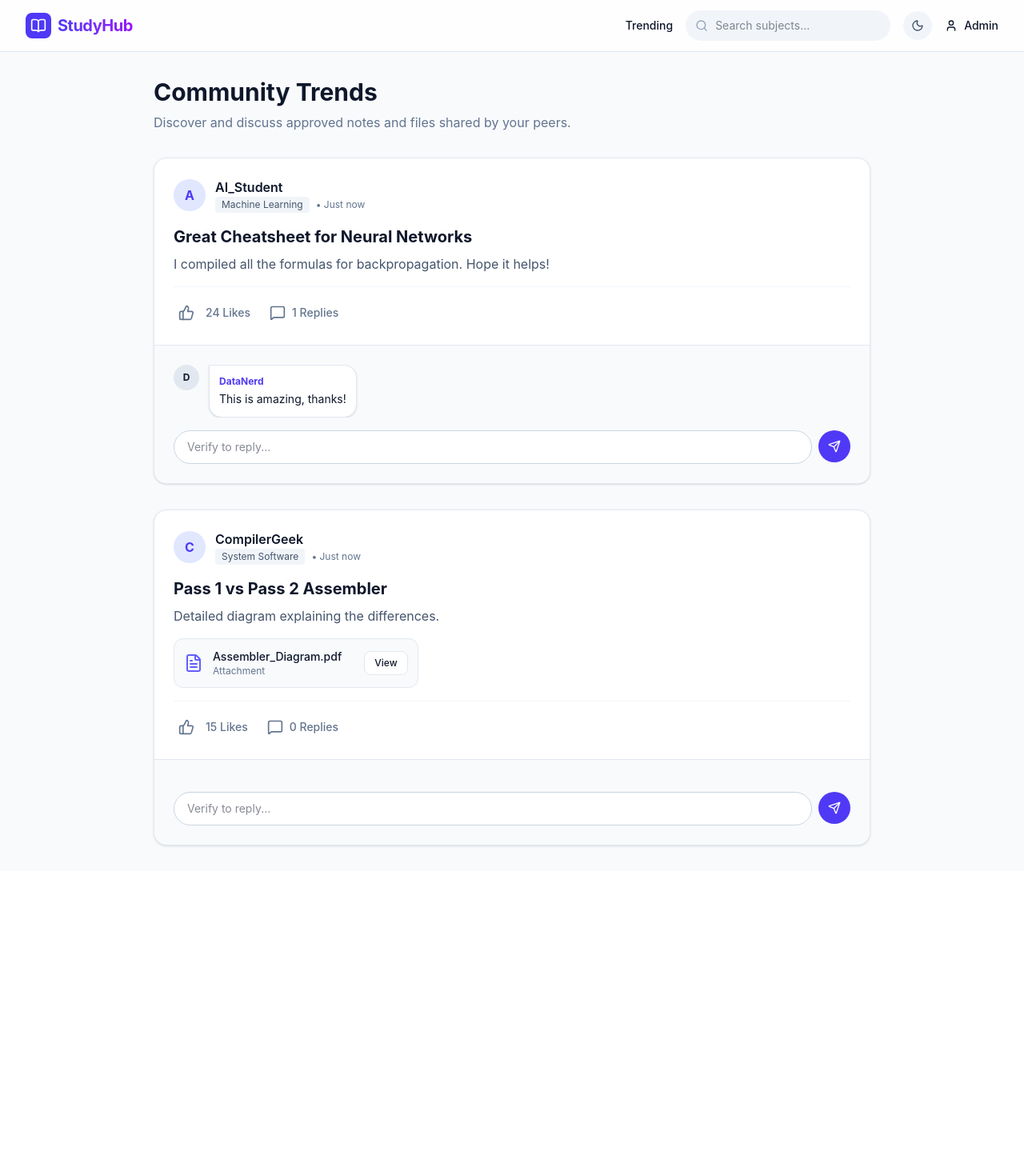
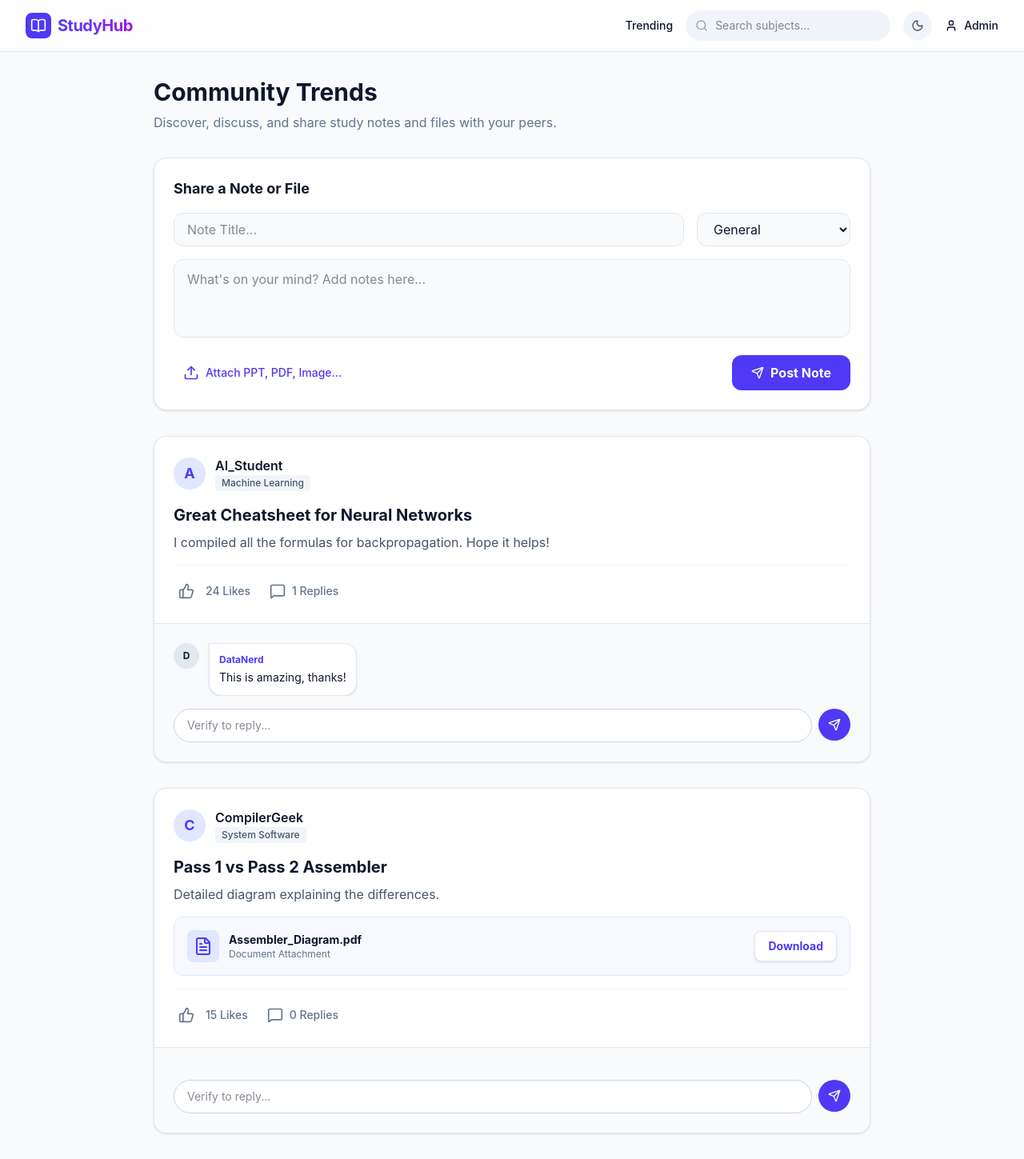
Before and after one commit to albertlivingstan/gcp, a React (Vite) app: page /trends in a window 1280 px wide. Shown: the whole page at 80% size. Before the commit the page ends 1089 px from the top, so only its background shows below. Built offline with nearby package versions, Linux system fonts and the light colour scheme.

Commit message:
Implement localforage for large file uploads in TrendsPage

```diff
--- a/package.json
+++ b/package.json
@@ -12,6 +12,7 @@
   "dependencies": {
     "@tailwindcss/vite": "^4.2.4",
     "firebase": "^12.12.1",
+    "localforage": "^1.10.0",
     "lucide-react": "^1.11.0",
     "react": "^19.2.5",
     "react-dom": "^19.2.5",
--- a/src/pages/TrendsPage.jsx
+++ b/src/pages/TrendsPage.jsx
@@ -1,5 +1,7 @@
 import React, { useState, useEffect } from 'react';
-import { MessageSquare, ThumbsUp, Send, User, Upload, FileText } from 'lucide-react';
+import { MessageSquare, ThumbsUp, Send, User, Upload, FileText, CheckCircle } from 'lucide-react';
+import localforage from 'localforage';
+import { subjects } from '../data/mockData';
 
 export default function TrendsPage() {
   const [approvedNotes, setApprovedNotes] = useState([]);
@@ -7,20 +9,24 @@ export default function TrendsPage() {
   const [showVerifyModal, setShowVerifyModal] = useState(false);
   const [verifyForm, setVerifyForm] = useState({ name: '', email: '' });
   const [chatInputs, setChatInputs] = useState({});
+  const [showToast, setShowToast] = useState('');
+
+  // New Post Form State
+  const [newPost, setNewPost] = useState({ title: '', content: '', subject: 'General', file: null, fileName: '' });
 
   useEffect(() => {
-    // Load from local storage to mock a backend
-    const savedNotes = JSON.parse(localStorage.getItem('approvedNotes') || '[]');
+    const loadData = async () => {
+      try {
+        const savedNotes = await localforage.getItem('approvedNotes');
         const savedProfile = JSON.parse(localStorage.getItem('studyHubProfile') || 'null');
 
-    // Add some mock approved notes if empty
-    if (savedNotes.length === 0) {
+        if (!savedNotes || savedNotes.length === 0) {
           const mockNotes = [
             { id: 101, subject: 'Machine Learning', title: 'Great Cheatsheet for Neural Networks', content: 'I compiled all the formulas for backpropagation. Hope it helps!', author: 'AI_Student', likes: 24, comments: [{ author: 'DataNerd', text: 'This is amazing, thanks!' }] },
-        { id: 102, subject: 'System Software', title: 'Pass 1 vs Pass 2 Assembler', content: 'Detailed diagram explaining the differences.', author: 'CompilerGeek', file: 'Assembler_Diagram.pdf', likes: 15, comments: [] }
+            { id: 102, subject: 'System Software', title: 'Pass 1 vs Pass 2 Assembler', content: 'Detailed diagram explaining the differences.', author: 'CompilerGeek', fileName: 'Assembler_Diagram.pdf', likes: 15, comments: [] }
           ];
           setApprovedNotes(mockNotes);
-      localStorage.setItem('approvedNotes', JSON.stringify(mockNotes));
+          await localforage.setItem('approvedNotes', mockNotes);
         } else {
           setApprovedNotes(savedNotes);
         }
@@ -28,7 +34,17 @@ export default function TrendsPage() {
         if (savedProfile) {
           setUserProfile(savedProfile);
         }
+      } catch (err) {
+        console.error("Error loading data", err);
+      }
+    };
+    loadData();
   }, []);
+
+  const triggerToast = (msg) => {
+    setShowToast(msg);
+    setTimeout(() => setShowToast(''), 3000);
+  };
 
   const handleVerifySubmit = (e) => {
     e.preventDefault();
@@ -38,9 +54,49 @@ export default function TrendsPage() {
     setUserProfile(profile);
     localStorage.setItem('studyHubProfile', JSON.stringify(profile));
     setShowVerifyModal(false);
+    triggerToast('Successfully verified!');
   };
 
-  const handleChatSubmit = (e, noteId) => {
+  const handleFileChange = (e) => {
+    const file = e.target.files[0];
+    if (file) {
+      const reader = new FileReader();
+      reader.onloadend = () => {
+        setNewPost({ ...newPost, file: reader.result, fileName: file.name });
+      };
+      reader.readAsDataURL(file);
+    }
+  };
+
+  const handlePostSubmit = async (e) => {
+    e.preventDefault();
+    if (!userProfile) {
+      setShowVerifyModal(true);
+      return;
+    }
+    if (!newPost.title || !newPost.content) return;
+
+    const post = {
+      id: Date.now(),
+      subject: newPost.subject,
+      title: newPost.title,
+      content: newPost.content,
+      author: userProfile.name,
+      fileName: newPost.fileName,
+      fileData: newPost.file,
+      likes: 0,
+      comments: []
+    };
+
+    const updatedNotes = [post, ...approvedNotes];
+    setApprovedNotes(updatedNotes);
+    await localforage.setItem('approvedNotes', updatedNotes);
+
+    setNewPost({ title: '', content: '', subject: 'General', file: null, fileName: '' });
+    triggerToast('Note successfully posted!');
+  };
+
+  const handleChatSubmit = async (e, noteId) => {
     e.preventDefault();
     if (!userProfile) {
       setShowVerifyModal(true);
@@ -61,11 +117,11 @@ export default function TrendsPage() {
     });
 
     setApprovedNotes(newNotes);
-    localStorage.setItem('approvedNotes', JSON.stringify(newNotes));
+    await localforage.setItem('approvedNotes', newNotes);
     setChatInputs({ ...chatInputs, [noteId]: '' });
   };
 
-  const handleLike = (noteId) => {
+  const handleLike = async (noteId) => {
     const newNotes = approvedNotes.map(note => {
       if (note.id === noteId) {
         return { ...note, likes: (note.likes || 0) + 1 };
@@ -73,11 +129,31 @@ export default function TrendsPage() {
       return note;
     });
     setApprovedNotes(newNotes);
-    localStorage.setItem('approvedNotes', JSON.stringify(newNotes));
+    await localforage.setItem('approvedNotes', newNotes);
+  };
+
+  const handleDownload = (fileData, fileName) => {
+    if (!fileData) {
+      triggerToast('No file data available.');
+      return;
+    }
+    const link = document.createElement('a');
+    link.href = fileData;
+    link.download = fileName || 'download';
+    document.body.appendChild(link);
+    link.click();
+    document.body.removeChild(link);
   };
 
   return (
     <div className="max-w-4xl mx-auto space-y-8 animate-in fade-in duration-500 relative">
+
+      {showToast && (
+        <div className="fixed bottom-4 right-4 bg-green-600 text-white px-6 py-3 rounded-lg shadow-lg flex items-center gap-2 z-50 animate-in slide-in-from-bottom-5">
+          <CheckCircle className="w-5 h-5" />
+          <span className="font-medium">{showToast}</span>
+        </div>
+      )}
 
       {/* Verification Modal */}
       {showVerifyModal && (
@@ -85,7 +161,7 @@ export default function TrendsPage() {
           <div className="bg-white dark:bg-slate-800 rounded-2xl shadow-xl w-full max-w-md overflow-hidden animate-in zoom-in-95 duration-200">
             <div className="p-6">
               <h2 className="text-2xl font-bold mb-2">Join the Discussion</h2>
-              <p className="text-slate-500 dark:text-slate-400 text-sm mb-6">Please verify your identity to chat with the community.</p>
+              <p className="text-slate-500 dark:text-slate-400 text-sm mb-6">Please verify your identity to chat and upload notes.</p>
 
               <form onSubmit={handleVerifySubmit} className="space-y-4">
                 <div>
@@ -122,9 +198,57 @@ export default function TrendsPage() {
 
       <div>
         <h1 className="text-3xl font-bold text-slate-900 dark:text-white">Community Trends</h1>
-        <p className="text-slate-500 dark:text-slate-400 mt-2">Discover and discuss approved notes and files shared by your peers.</p>
+        <p className="text-slate-500 dark:text-slate-400 mt-2">Discover, discuss, and share study notes and files with your peers.</p>
       </div>
 
+      {/* New Post Form */}
+      <div className="bg-white dark:bg-slate-800 p-6 rounded-2xl shadow-sm border border-slate-200 dark:border-slate-700">
+        <h2 className="text-lg font-bold mb-4">Share a Note or File</h2>
+        <form onSubmit={handlePostSubmit} className="space-y-4">
+          <div className="flex gap-4">
+            <input
+              type="text"
+              placeholder="Note Title..."
+              value={newPost.title}
+              onChange={(e) => setNewPost({...newPost, title: e.target.value})}
+              className="flex-1 px-4 py-2 rounded-xl border border-slate-200 dark:border-slate-600 bg-slate-50 dark:bg-slate-900 focus:ring-2 focus:ring-indigo-500 outline-none"
+            />
+            <select
+              value={newPost.subject}
+              onChange={(e) => setNewPost({...newPost, subject: e.target.value})}
+              className="w-48 px-4 py-2 rounded-xl border border-slate-200 dark:border-slate-600 bg-slate-50 dark:bg-slate-900 focus:ring-2 focus:ring-indigo-500 outline-none"
+            >
+              <option value="General">General</option>
+              {subjects.map(s => <option key={s.id} value={s.title}>{s.title}</option>)}
+            </select>
+          </div>
+          <textarea
+            placeholder="What's on your mind? Add notes here..."
+            value={newPost.content}
+            onChange={(e) => setNewPost({...newPost, content: e.target.value})}
+            rows="3"
+            className="w-full px-4 py-3 rounded-xl border border-slate-200 dark:border-slate-600 bg-slate-50 dark:bg-slate-900 focus:ring-2 focus:ring-indigo-500 outline-none resize-none"
+          ></textarea>
+
+          <div className="flex items-center justify-between">
+            <div className="flex items-center gap-3">
+              <label className="flex items-center gap-2 text-sm text-indigo-600 dark:text-indigo-400 cursor-pointer hover:bg-indigo-50 dark:hover:bg-indigo-900/30 px-3 py-2 rounded-lg transition-colors font-medium">
+                <Upload className="w-5 h-5" />
+                <span>{newPost.fileName ? newPost.fileName : "Attach PPT, PDF, Image..."}</span>
+                <input type="file" onChange={handleFileChange} className="hidden" accept=".pdf,.doc,.docx,.ppt,.pptx,.png,.jpg,.jpeg" />
+              </label>
+            </div>
+            <button
+              type="submit"
+              className="bg-indigo-600 hover:bg-indigo-700 text-white px-6 py-2.5 rounded-xl font-bold flex items-center gap-2 transition-colors"
+            >
+              <Send className="w-4 h-4" /> Post Note
+            </button>
+          </div>
+        </form>
+      </div>
+
+      {/* Feed */}
       <div className="space-y-8">
         {approvedNotes.length === 0 ? (
           <div className="p-12 text-center border-2 border-dashed border-slate-200 dark:border-slate-700 rounded-2xl text-slate-500">
@@ -136,31 +260,37 @@ export default function TrendsPage() {
               <div className="p-6">
                 <div className="flex items-center justify-between mb-4">
                   <div className="flex items-center gap-3">
-                    <div className="w-10 h-10 rounded-full bg-indigo-100 dark:bg-indigo-900/50 flex items-center justify-center text-indigo-600 dark:text-indigo-400 font-bold">
+                    <div className="w-10 h-10 rounded-full bg-indigo-100 dark:bg-indigo-900/50 flex items-center justify-center text-indigo-600 dark:text-indigo-400 font-bold text-lg">
                       {note.author.charAt(0).toUpperCase()}
                     </div>
                     <div>
-                      <div className="font-semibold">{note.author}</div>
+                      <div className="font-semibold text-slate-900 dark:text-white">{note.author}</div>
                       <div className="text-xs text-slate-500 flex items-center gap-2">
-                        <span className="bg-slate-100 dark:bg-slate-700 px-2 py-0.5 rounded text-slate-600 dark:text-slate-300">{note.subject}</span>
-                        <span>• Just now</span>
+                        <span className="bg-slate-100 dark:bg-slate-700 px-2 py-0.5 rounded text-slate-600 dark:text-slate-300 font-medium">{note.subject}</span>
                       </div>
                     </div>
                   </div>
                 </div>
 
-                <h3 className="text-xl font-bold mb-2">{note.title}</h3>
+                <h3 className="text-xl font-bold mb-2 text-slate-900 dark:text-white">{note.title}</h3>
                 <p className="text-slate-600 dark:text-slate-300 mb-4 whitespace-pre-wrap">{note.content}</p>
 
-                {note.file && (
-                  <div className="flex items-center gap-3 p-3 bg-slate-50 dark:bg-slate-900/50 rounded-xl border border-slate-200 dark:border-slate-700 w-max mb-4">
-                    <FileText className="w-6 h-6 text-indigo-500" />
+                {note.fileName && (
+                  <div className="flex items-center justify-between p-4 bg-indigo-50/50 dark:bg-indigo-900/20 rounded-xl border border-indigo-100 dark:border-indigo-800/30 mb-4 group hover:bg-indigo-50 dark:hover:bg-indigo-900/40 transition-colors">
+                    <div className="flex items-center gap-3">
+                      <div className="p-2 bg-indigo-100 dark:bg-indigo-800/50 rounded-lg text-indigo-600 dark:text-indigo-400">
+                        <FileText className="w-6 h-6" />
+                      </div>
                       <div>
-                      <div className="text-sm font-medium">{note.file}</div>
-                      <div className="text-xs text-slate-500">Attachment</div>
+                        <div className="text-sm font-bold text-slate-900 dark:text-white">{note.fileName}</div>
+                        <div className="text-xs text-slate-500">Document Attachment</div>
                       </div>
-                    <button className="ml-4 text-xs font-medium bg-white dark:bg-slate-800 px-3 py-1.5 rounded-lg border border-slate-200 dark:border-slate-700 hover:bg-slate-100 dark:hover:bg-slate-700 transition-colors">
-                      View
+                    </div>
+                    <button
+                      onClick={() => handleDownload(note.fileData || note.file, note.fileName)}
+                      className="text-sm font-bold text-indigo-600 dark:text-indigo-400 bg-white dark:bg-slate-800 px-4 py-2 rounded-lg shadow-sm border border-slate-200 dark:border-slate-700 hover:shadow transition-all"
+                    >
+                      Download
                     </button>
                   </div>
                 )}
--- a/src/pages/admin/AdminDashboard.jsx
+++ b/src/pages/admin/AdminDashboard.jsx
@@ -25,21 +25,27 @@ export default function AdminDashboard() {
     setTimeout(() => setShowToast(''), 3000);
   };
 
-  const handleApprove = (id) => {
+  const handleApprove = async (id) => {
     const noteToApprove = pendingNotes.find(n => n.id === id);
     if (noteToApprove) {
-      const currentApproved = JSON.parse(localStorage.getItem('approvedNotes') || '[]');
+      try {
+        const { default: localforage } = await import('localforage');
+        const currentApproved = await localforage.getItem('approvedNotes') || [];
         const newApproved = [{
           id: noteToApprove.id,
           subject: noteToApprove.subject,
           title: noteToApprove.title,
           content: noteToApprove.snippet + '\n\nFull approved content would appear here.',
           author: noteToApprove.author,
-        file: 'attached_document.pdf', // Mock file attachment
+          fileName: 'attached_document.pdf', // Mock file attachment
+          fileData: null,
           likes: 0,
           comments: []
         }, ...currentApproved];
-      localStorage.setItem('approvedNotes', JSON.stringify(newApproved));
+        await localforage.setItem('approvedNotes', newApproved);
+      } catch (err) {
+        console.error(err);
+      }
     }
 
     setPendingNotes(prev => prev.filter(n => n.id !== id));
```
Also changed, not shown: 1 other file (tests, documents, lock files or other folders). Lines whose indentation alone changed are shown as unchanged.
